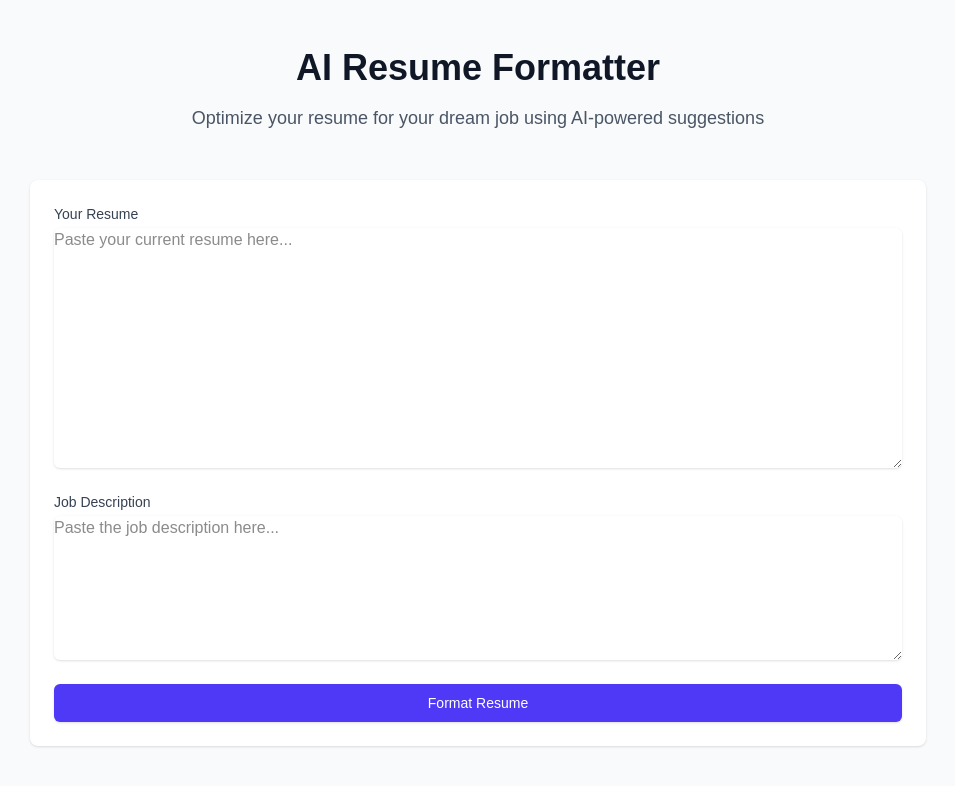
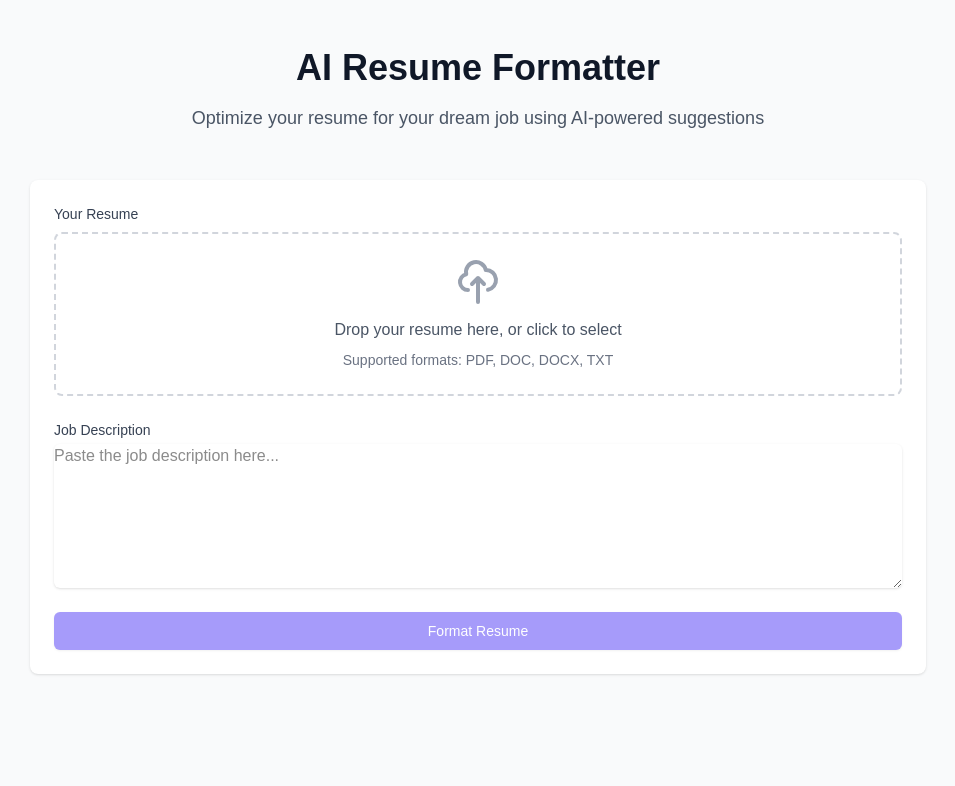
Before and after one commit to Simplemart17/resume_ai, a Next.js app: page / in a window 1280 px wide. Shown: the top 786 px of the page, without its empty margins (162-1117 px from the left). Built offline with nearby package versions, Linux system fonts and the light colour scheme.

Commit message:
allow upload of file

```diff
--- a/package.json
+++ b/package.json
@@ -11,8 +11,11 @@
   "dependencies": {
     "@tailwindcss/forms": "^0.5.10",
     "axios": "^1.8.1",
+    "docx": "^9.2.0",
+    "mammoth": "^1.9.0",
     "next": "15.2.1",
     "openai": "^4.86.2",
+    "pdf-parse": "^1.1.1",
     "react": "^19.0.0",
     "react-dom": "^19.0.0"
   },
@@ -20,6 +23,7 @@
     "@eslint/eslintrc": "^3",
     "@tailwindcss/postcss": "^4",
     "@types/node": "^20",
+    "@types/pdf-parse": "^1.1.4",
     "@types/react": "^19",
     "@types/react-dom": "^19",
     "eslint": "^9",
--- /dev/null
+++ b/src/app/api/upload-resume/route.ts
@@ -0,0 +1,65 @@
+import { NextResponse } from 'next/server';
+import { writeFile } from 'fs/promises';
+import { join } from 'path';
+import pdfParse from 'pdf-parse';
+import * as mammoth from 'mammoth';
+import { unlink } from 'fs/promises';
+
+export async function POST(request: Request) {
+  try {
+    const formData = await request.formData();
+    const file = formData.get('file') as File;
+
+    if (!file) {
+      return NextResponse.json(
+        { error: 'No file uploaded' },
+        { status: 400 }
+      );
+    }
+
+    // Create a temporary file
+    const bytes = await file.arrayBuffer();
+    const buffer = Buffer.from(bytes);
+    const tempPath = join('/tmp', `upload-${Date.now()}-${file.name}`);
+    await writeFile(tempPath, buffer);
+
+    let text = '';
+    const fileType = file.name.split('.').pop()?.toLowerCase();
+
+    try {
+      switch (fileType) {
+        case 'pdf':
+          const pdfData = await pdfParse(buffer);
+          text = pdfData.text;
+          break;
+
+        case 'docx':
+          const result = await mammoth.extractRawText({ path: tempPath });
+          text = result.value;
+          break;
+
+        case 'txt':
+          text = buffer.toString('utf-8');
+          break;
+
+        default:
+          throw new Error('Unsupported file type');
+      }
+    } finally {
+      // Clean up the temporary file
+      await unlink(tempPath).catch(() => {});
+    }
+
+    if (!text.trim()) {
+      throw new Error('Could not extract text from file');
+    }
+
+    return NextResponse.json({ text });
+  } catch (error) {
+    console.error('Error processing file:', error);
+    return NextResponse.json(
+      { error: 'Failed to process file' },
+      { status: 500 }
+    );
+  }
+}
--- /dev/null
+++ b/src/components/FileUploader.tsx
@@ -0,0 +1,92 @@
+'use client';
+
+import { useCallback, useState } from 'react';
+
+interface FileUploaderProps {
+  onFileSelect: (file: File | null) => void;
+  selectedFile: File | null;
+  accept: string;
+}
+
+export function FileUploader({ onFileSelect, selectedFile, accept }: FileUploaderProps) {
+  const [isDragging, setIsDragging] = useState(false);
+
+  const handleDrag = useCallback((e: React.DragEvent) => {
+    e.preventDefault();
+    e.stopPropagation();
+    if (e.type === 'dragenter' || e.type === 'dragover') {
+      setIsDragging(true);
+    } else if (e.type === 'dragleave') {
+      setIsDragging(false);
+    }
+  }, []);
+
+  const handleDrop = useCallback((e: React.DragEvent) => {
+    e.preventDefault();
+    e.stopPropagation();
+    setIsDragging(false);
+
+    const files = Array.from(e.dataTransfer.files);
+    if (files.length > 0) {
+      const file = files[0];
+      if (accept.split(',').some(type => file.name.toLowerCase().endsWith(type.replace('*', '').trim()))) {
+        onFileSelect(file);
+      } else {
+        alert('Please upload a valid file type');
+      }
+    }
+  }, [accept, onFileSelect]);
+
+  const handleFileInput = useCallback((e: React.ChangeEvent<HTMLInputElement>) => {
+    const file = e.target.files?.[0] || null;
+    onFileSelect(file);
+  }, [onFileSelect]);
+
+  return (
+    <div
+      className={`border-2 border-dashed rounded-lg p-6 text-center ${
+        isDragging
+          ? 'border-indigo-500 bg-indigo-50'
+          : 'border-gray-300 hover:border-gray-400'
+      }`}
+      onDragEnter={handleDrag}
+      onDragLeave={handleDrag}
+      onDragOver={handleDrag}
+      onDrop={handleDrop}
+    >
+      <input
+        type="file"
+        className="hidden"
+        onChange={handleFileInput}
+        accept={accept}
+        id="file-upload"
+      />
+      <label
+        htmlFor="file-upload"
+        className="cursor-pointer inline-flex flex-col items-center"
+      >
+        <svg
+          className="w-12 h-12 text-gray-400 mb-3"
+          fill="none"
+          stroke="currentColor"
+          viewBox="0 0 24 24"
+        >
+          <path
+            strokeLinecap="round"
+            strokeLinejoin="round"
+            strokeWidth={2}
+            d="M7 16a4 4 0 01-.88-7.903A5 5 0 1115.9 6L16 6a5 5 0 011 9.9M15 13l-3-3m0 0l-3 3m3-3v12"
+          />
+        </svg>
+        <span className="text-gray-600">
+          {selectedFile
+            ? selectedFile.name
+            : 'Drop your resume here, or click to select'}
+        </span>
+        <span className="text-sm text-gray-500 mt-2">
+          Supported formats: PDF, DOC, DOCX, TXT
+        </span>
+      </label>
+    </div>
+  );
+}
--- a/src/components/ResumeFormatter.tsx
+++ b/src/components/ResumeFormatter.tsx
@@ -1,32 +1,63 @@
 'use client';
 
 import { useState } from 'react';
+import { FileUploader } from './FileUploader';
 
 export function ResumeFormatter() {
-  const [resume, setResume] = useState('');
+  const [resumeFile, setResumeFile] = useState<File | null>(null);
   const [jobDescription, setJobDescription] = useState('');
   const [loading, setLoading] = useState(false);
   const [formattedResume, setFormattedResume] = useState('');
+  const [error, setError] = useState('');
+
+  const handleFileChange = (file: File | null) => {
+    setResumeFile(file);
+    setError('');
+  };
 
   const handleSubmit = async (e: React.FormEvent) => {
     e.preventDefault();
     setLoading(true);
+    setError('');
 
     try {
-      // TODO: Implement AI formatting logic here
-      const response = await fetch('/api/format-resume', {
+      if (!resumeFile) {
+        throw new Error('Please upload a resume file');
+      }
+
+      // First, upload the file and get the text content
+      const formData = new FormData();
+      formData.append('file', resumeFile);
+
+      const uploadResponse = await fetch('/api/upload-resume', {
+        method: 'POST',
+        body: formData,
+      });
+
+      if (!uploadResponse.ok) {
+        throw new Error('Failed to process resume file');
+      }
+
+      const { text } = await uploadResponse.json();
+
+      // Now format the resume
+      const formatResponse = await fetch('/api/format-resume', {
         method: 'POST',
         headers: {
           'Content-Type': 'application/json',
         },
-        body: JSON.stringify({ resume, jobDescription }),
+        body: JSON.stringify({ resume: text, jobDescription }),
       });
 
-      const data = await response.json();
+      if (!formatResponse.ok) {
+        throw new Error('Failed to format resume');
+      }
+
+      const data = await formatResponse.json();
       setFormattedResume(data.formattedResume);
     } catch (error) {
-      console.error('Error formatting resume:', error);
-      alert('Error formatting resume. Please try again.');
+      console.error('Error:', error);
+      setError(error instanceof Error ? error.message : 'An error occurred');
     } finally {
       setLoading(false);
     }
@@ -36,19 +67,17 @@ export function ResumeFormatter() {
     <div className="bg-white shadow rounded-lg p-6">
       <form onSubmit={handleSubmit} className="space-y-6">
         <div>
-          <label htmlFor="resume" className="block text-sm font-medium text-gray-700">
+          <label className="block text-sm font-medium text-gray-700 mb-2">
             Your Resume
           </label>
-          <textarea
-            id="resume"
-            name="resume"
-            rows={10}
-            className="mt-1 block w-full rounded-md border-gray-300 shadow-sm focus:border-indigo-500 focus:ring-indigo-500"
-            placeholder="Paste your current resume here..."
-            value={resume}
-            onChange={(e) => setResume(e.target.value)}
-            required
+          <FileUploader
+            onFileSelect={handleFileChange}
+            selectedFile={resumeFile}
+            accept=".pdf,.doc,.docx,.txt"
           />
+          {error && (
+            <p className="mt-2 text-sm text-red-600">{error}</p>
+          )}
         </div>
 
         <div>
@@ -70,10 +99,10 @@ export function ResumeFormatter() {
         <div>
           <button
             type="submit"
-            disabled={loading}
+            disabled={loading || !resumeFile}
             className="w-full flex justify-center py-2 px-4 border border-transparent rounded-md shadow-sm text-sm font-medium text-white bg-indigo-600 hover:bg-indigo-700 focus:outline-none focus:ring-2 focus:ring-offset-2 focus:ring-indigo-500 disabled:opacity-50"
           >
-            {loading ? 'Formatting...' : 'Format Resume'}
+            {loading ? 'Processing...' : 'Format Resume'}
           </button>
         </div>
       </form>
```
Also changed, not shown: 1 other file (tests, documents, lock files or other folders).
